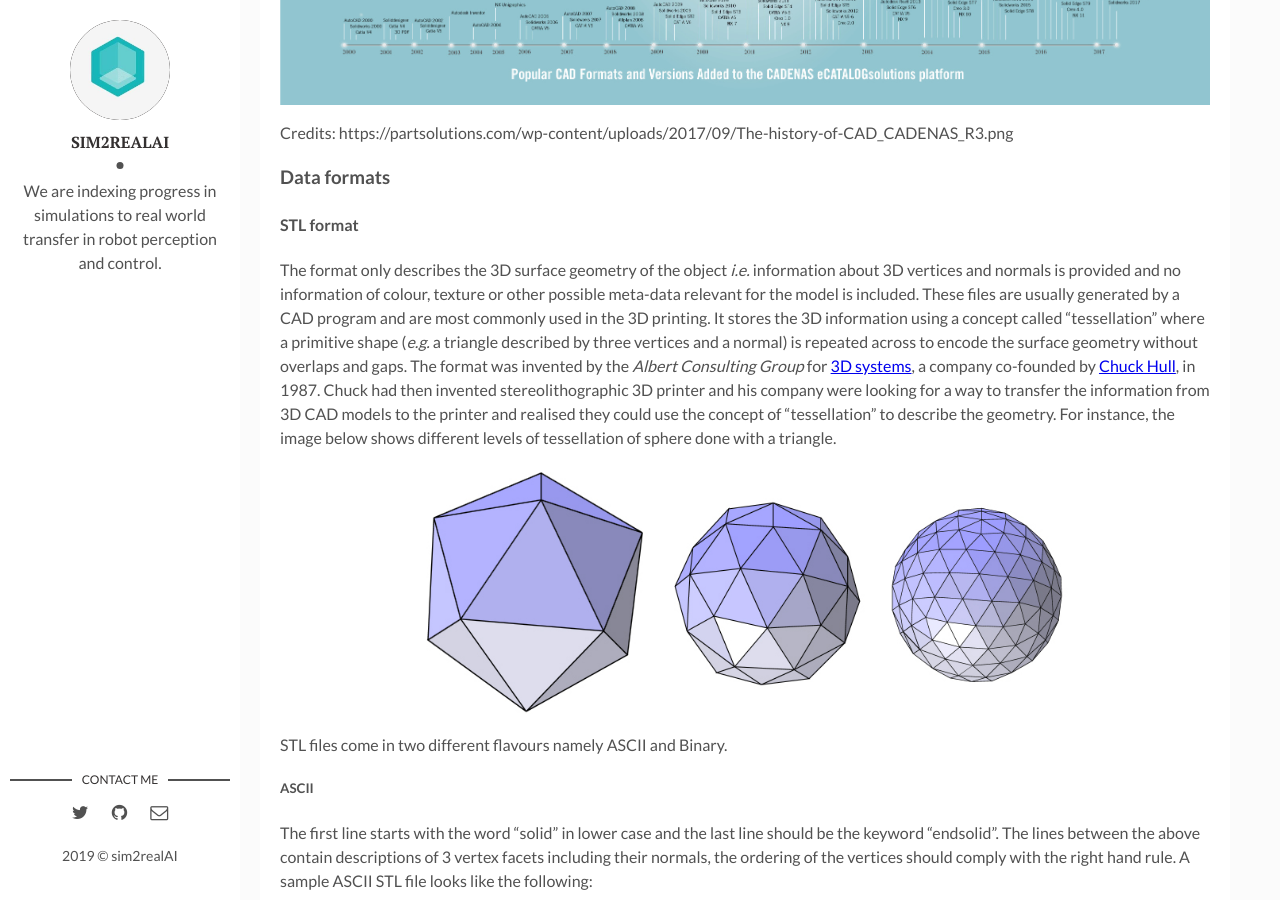
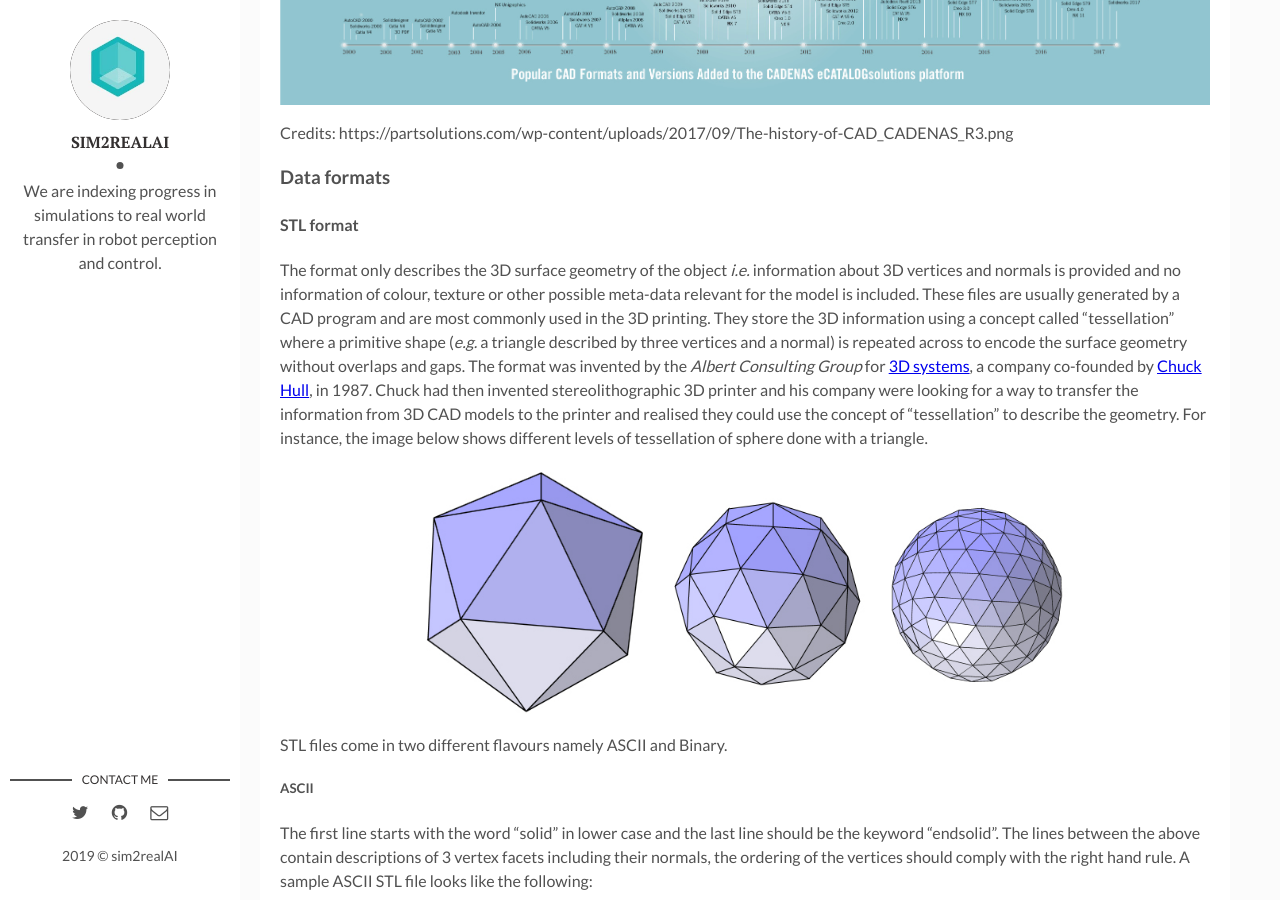
Before and after one commit to backupsim2realai/backupsim2realai.github.io, a Jekyll site: the page built from _posts/2019-01-15-Synthetic-Datasets-of-Objects-Part-I.markdown, in a window 1280 px wide and 900 px high, scrolled down 758 px. Built offline with Jekyll 4.4.1, drawn with Linux system fonts in a browser that asks for light colours; emoji names are drawn with the system emoji font.

Commit message:
update
Signed-off-by: Ankur Handa <ahanda@nvidia.com>

```diff
--- a/_posts/2019-01-15-Synthetic-Datasets-of-Objects-Part-I.markdown
+++ b/_posts/2019-01-15-Synthetic-Datasets-of-Objects-Part-I.markdown
@@ -34,7 +34,7 @@
 ### Data formats
 
 #### STL format
-The format only describes the 3D surface geometry of the object *i.e.* information about 3D vertices and normals is provided and no information of colour, texture or other possible meta-data relevant for the model is included. These files are usually generated by a CAD program and are most commonly used in the 3D printing. It stores the 3D information using a concept called "tessellation" where a primitive shape (*e.g.* a triangle described by three vertices and a normal) is repeated across to encode the surface geometry without overlaps and gaps. The format was invented by the _Albert Consulting Group_ for [3D systems](https://en.wikipedia.org/wiki/3D_Systems), a company co-founded by [Chuck Hull](https://en.wikipedia.org/wiki/Chuck_Hull), in 1987. Chuck had then invented stereolithographic 3D printer and his company were looking for a way to transfer the information from 3D CAD models to the printer and realised they could use the concept of "tessellation" to describe the geometry. For instance, the image below shows different levels of tessellation of sphere done with a triangle.
+The format only describes the 3D surface geometry of the object *i.e.* information about 3D vertices and normals is provided and no information of colour, texture or other possible meta-data relevant for the model is included. These files are usually generated by a CAD program and are most commonly used in the 3D printing. They store the 3D information using a concept called "tessellation" where a primitive shape (*e.g.* a triangle described by three vertices and a normal) is repeated across to encode the surface geometry without overlaps and gaps. The format was invented by the _Albert Consulting Group_ for [3D systems](https://en.wikipedia.org/wiki/3D_Systems), a company co-founded by [Chuck Hull](https://en.wikipedia.org/wiki/Chuck_Hull), in 1987. Chuck had then invented stereolithographic 3D printer and his company were looking for a way to transfer the information from 3D CAD models to the printer and realised they could use the concept of "tessellation" to describe the geometry. For instance, the image below shows different levels of tessellation of sphere done with a triangle.
 
 <center><img src="/assets/img/2019-01-15/mesh_stl.jpg" width="70%"></center>
 
```
